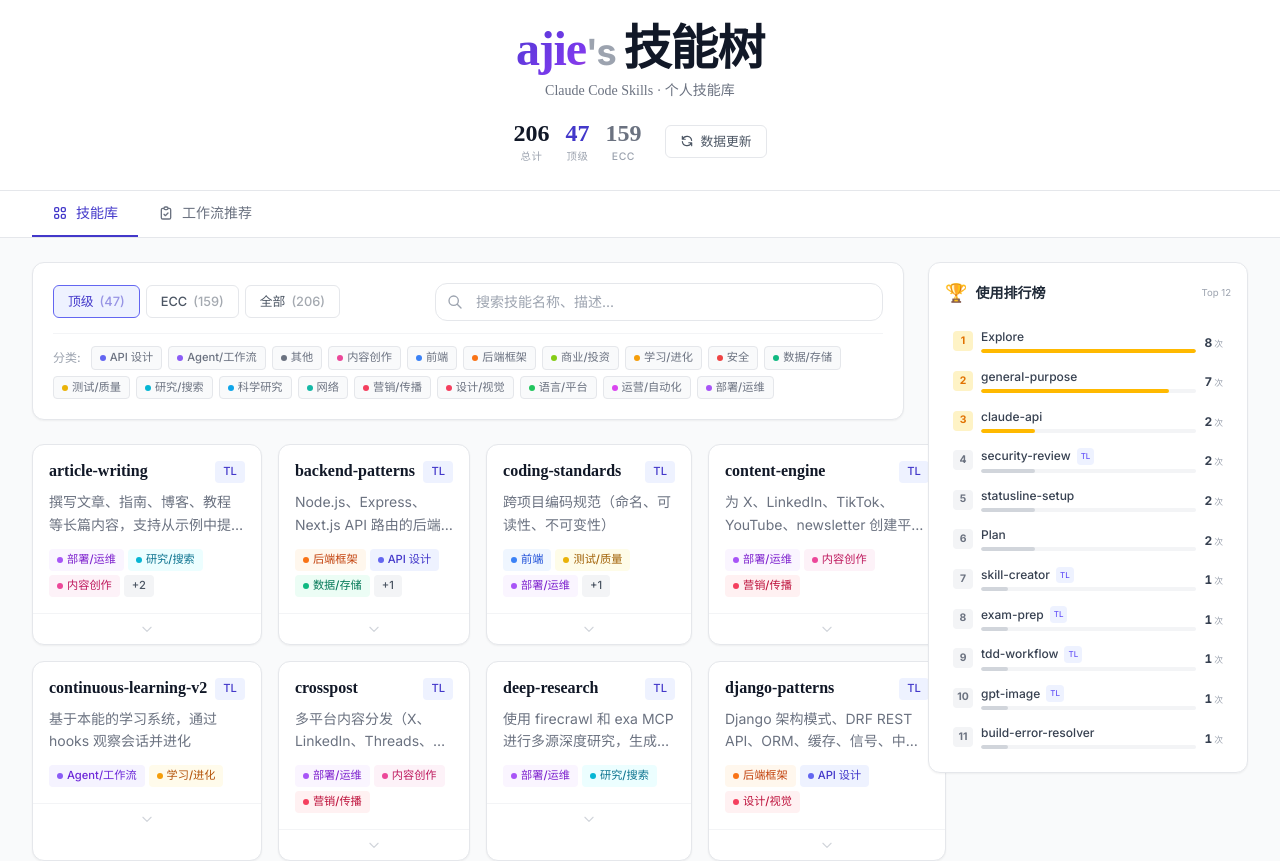
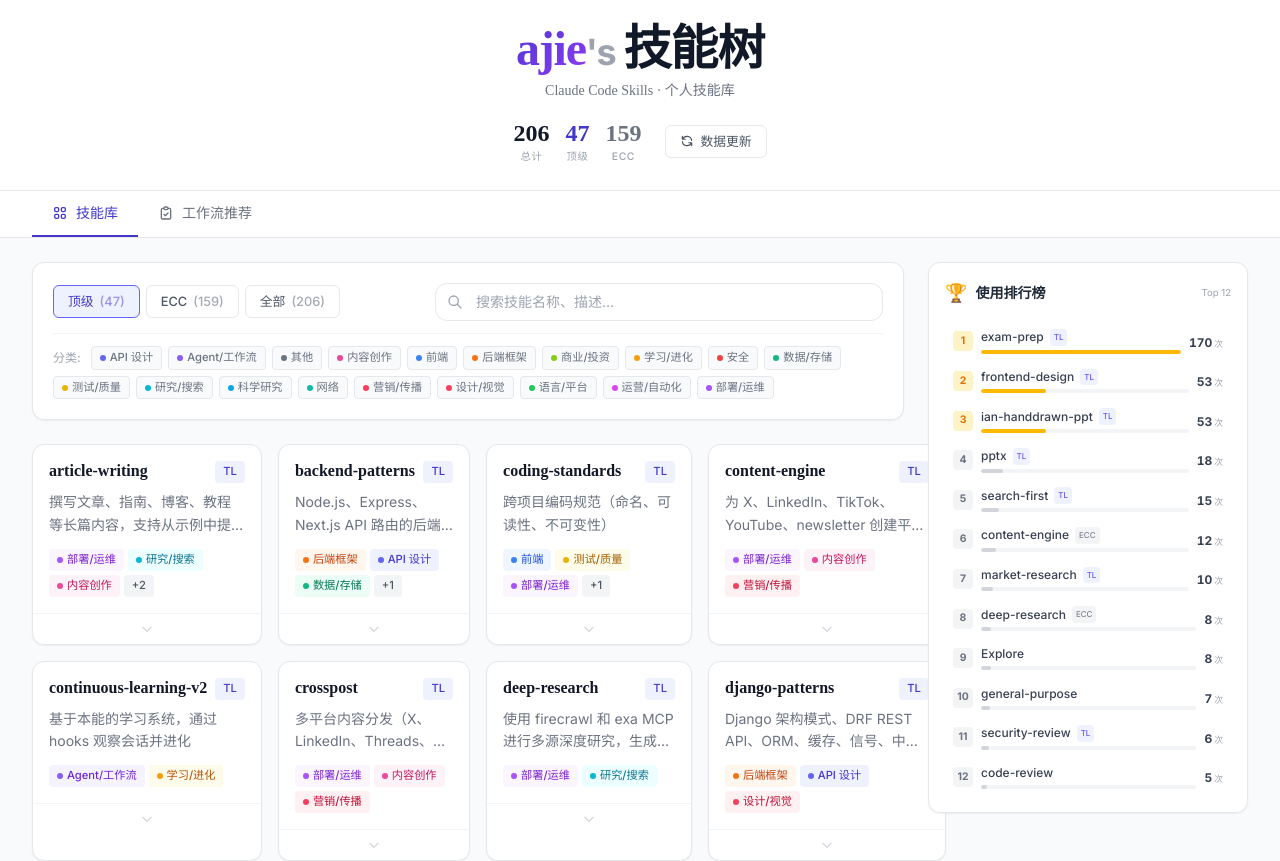
Before and after one commit to ajie203b/claude-skills-showcase, a React (Vite) app: page / in a window 1280 px wide. Shown: the top 861 px of the page. Built offline with nearby package versions, Linux system fonts and the light colour scheme; a web font is replaced by a local one.

Commit message:
fix: 修复排行榜UI重叠、数据恢复、点击定位提示

```diff
--- a/scripts/update-usage.ts
+++ b/scripts/update-usage.ts
@@ -85,15 +85,20 @@ function mergeWithExisting(newUsage: UsageMap): UsageMap {
     try {
       const content = fs.readFileSync(OUTPUT_FILE, 'utf-8')
       existingUsage = JSON.parse(content)
-    } catch {
-      console.log('No existing usage.json found, starting fresh')
+      console.log(`Loaded existing usage data: ${Object.keys(existingUsage).length} skills`)
+    } catch (e) {
+      console.log(`Failed to parse existing usage.json: ${e}`)
+      console.log('Starting fresh')
     }
+  } else {
+    console.log('No existing usage.json found, starting fresh')
   }
 
-  // 合并数据（累加）
+  // 合并数据（累加，只添加新数据，不覆盖已有）
   const merged: UsageMap = { ...existingUsage }
 
   for (const [skillId, count] of Object.entries(newUsage)) {
+    // 只累加，不覆盖已有数据
     merged[skillId] = (merged[skillId] || 0) + count
   }
 
--- a/src/App.tsx
+++ b/src/App.tsx
@@ -36,9 +36,9 @@ function App() {
       {/* 主内容区 */}
       <main className="max-w-[1400px] mx-auto px-4 sm:px-6 lg:px-8 py-6">
         {activeTab === 'skills' ? (
-          <div className="flex flex-col lg:flex-row gap-6">
+          <div className="grid grid-cols-1 lg:grid-cols-[1fr_320px] gap-6">
             {/* 左侧：控制面板 + 技能网格 */}
-            <div className="flex-1 min-w-0">
+            <div className="min-w-0">
               {/* 控制面板 */}
               <div className="card p-4 sm:p-5 mb-6">
                 <div className="flex flex-col sm:flex-row gap-4 items-start sm:items-center justify-between">
@@ -72,7 +72,7 @@ function App() {
             </div>
 
             {/* 右侧：排行榜（仅桌面端显示） */}
-            <aside className="hidden lg:block w-80 flex-shrink-0">
+            <aside className="hidden lg:block">
               <div className="sticky top-[85px]">
                 <Leaderboard />
               </div>
--- a/src/components/Leaderboard.tsx
+++ b/src/components/Leaderboard.tsx
@@ -1,4 +1,4 @@
-import { useMemo, useCallback } from 'react'
+import { useMemo, useCallback, useState } from 'react'
 import type { Skill } from '../types/skill'
 import usageData from '../data/usage.json'
 import allSkillsData from '../data/skills.json'
@@ -11,12 +11,17 @@ interface LeaderboardItem {
 }
 
 export function Leaderboard() {
+  const [tooltip, setTooltip] = useState<string | null>(null)
+
   const scrollToSkill = useCallback((skillId: string) => {
     const element = document.getElementById(`skill-${skillId}`)
     if (element) {
       element.scrollIntoView({ behavior: 'smooth', block: 'center' })
       element.style.boxShadow = '0 0 0 2px var(--indigo-500), var(--shadow-lg)'
       setTimeout(() => { element.style.boxShadow = '' }, 2000)
+    } else {
+      setTooltip(skillId)
+      setTimeout(() => setTooltip(null), 2000)
     }
   }, [])
 
@@ -46,6 +51,13 @@ export function Leaderboard() {
         <h2 className="text-sm font-bold text-[var(--gray-800)]">使用排行榜</h2>
         <span className="ml-auto text-[0.6rem] text-[var(--gray-400)]">Top 12</span>
       </div>
+
+      {/* 技能不在当前视图的提示 */}
+      {tooltip && (
+        <div className="mb-2 px-2 py-1.5 bg-amber-50 border border-amber-200 rounded text-[0.6rem] text-amber-700 text-center">
+          "{tooltip}" 不在当前筛选视图中，请切换到"全部"查看
+        </div>
+      )}
 
       <div className="space-y-0.5">
         {leaderboard.map((item) => (
--- a/src/data/usage.json
+++ b/src/data/usage.json
@@ -1,13 +1,32 @@
 {
+  "exam-prep": 170,
+  "frontend-design": 53,
+  "ian-handdrawn-ppt": 53,
+  "pptx": 18,
+  "search-first": 15,
+  "content-engine": 12,
+  "market-research": 10,
+  "deep-research": 8,
   "Explore": 8,
   "general-purpose": 7,
+  "security-review": 6,
+  "code-review": 5,
+  "backend-patterns": 4,
+  "frontend-patterns": 4,
+  "article-writing": 4,
+  "ui-ux-pro-max": 3,
+  "xlsx": 3,
+  "tdd-workflow": 3,
+  "web-design-guidelines": 3,
+  "fastapi-patterns": 2,
+  "django-patterns": 2,
+  "python-testing": 2,
+  "docker-patterns": 2,
+  "deployment-patterns": 2,
   "claude-api": 2,
-  "security-review": 2,
   "statusline-setup": 2,
   "Plan": 2,
   "skill-creator": 1,
-  "exam-prep": 1,
-  "tdd-workflow": 1,
   "gpt-image": 1,
   "build-error-resolver": 1
 }
```
